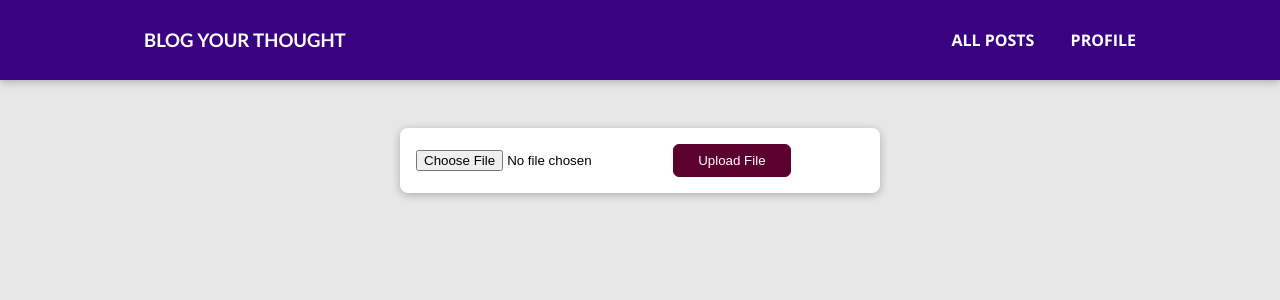
After one commit to snadi043/BLOGSAPPLICATION, a Django app: template myblogs/templates/myblogs/create-profile.html in a window 1280 px wide. The commit adds this page. Shown: the top 300 px of the page. Run offline with Django 5.2, Linux system fonts and the light colour scheme; the template is opened without the code that fills it, so the values that code supplies are empty.

Commit message:
Created a new branch 02-Django-File-Uploads from Development Branch.

```diff
--- /dev/null
+++ b/myblogs/static/myblogs/css/profile.css
@@ -0,0 +1,24 @@
+form {
+  margin: 8rem auto;
+  width: 80%;
+  max-width: 30rem;
+  border-radius: 8px;
+  background-color: white;
+  padding: 1rem;
+  box-shadow: 0 2px 8px rgba(0, 0, 0, 0.25);
+}
+
+button {
+  cursor: pointer;
+  background-color: #5c002e;
+  border: 1px solid #5c002e;
+  color: white;
+  padding: 0.5rem 1.5rem;
+  border-radius: 6px;
+}
+
+button:hover,
+button:active {
+  background-color: #830443;
+  border-color: #830443;
+}
--- /dev/null
+++ b/myblogs/templates/myblogs/create-profile.html
@@ -0,0 +1,19 @@
+{% extends "base.html" %}
+
+{% load static %}
+
+{% block pageTitle %}
+Create User Profile
+{% endblock %}
+
+{% block pageStyles %}
+<link rel="stylesheet" href="{% static 'myblogs/css/profile.css' %}"/>
+<link rel="stylesheet" href="{% static 'myblogs/css/all-posts.css' %}"/>
+{% endblock %}
+
+{% block pageContent %}
+  <form>
+    <input type="file" />
+    <button>Upload File</button>
+  </form>
+{% endblock %}
--- a/myblogs/templates/myblogs/index.html
+++ b/myblogs/templates/myblogs/index.html
@@ -10,7 +10,7 @@ In the DTL based HTML files the file has to start with "extends" tag if it is th
 
 {%  block pageStyles %}
     <link rel="stylesheet" href="{% static 'myblogs/css/index.css' %}"/>
-    <link rel="stylesheets" href="{% static 'myblogs/css/post.css'%}"/>
+    {% comment %} <link rel="stylesheets" href="{% static 'myblogs/css/post.css'%}"/> {% endcomment %}
 {% endblock %}
 
 {% comment %} The dynamic code in the DTL based HTML templates can be written within {{}} which are retrieved from the view.py files. {% endcomment %}
--- a/myblogs/urls.py
+++ b/myblogs/urls.py
@@ -7,6 +7,7 @@ from . import views
 
 urlpatterns = [
     path('', views.index, name="landing-page"),
+    path('create-profile', views.CreateUserProfile.as_view(), name="create-user-profile"),
     path('posts', views.posts, name="all-posts"),
     # slug:slug
     path('posts/<slug:slug>/', views.post_detail, name="posts-details"),
--- a/static/app.css
+++ b/static/app.css
@@ -35,6 +35,7 @@ h3 {
   text-decoration: none;
   color: white;
   font-weight: bold;
+  padding: 0 1rem;
 }
 
 #main-navigation a:hover,
--- a/templates/base.html
+++ b/templates/base.html
@@ -33,6 +33,7 @@
         <h3><a href="{% url 'landing-page' %}" >BLOG YOUR THOUGHT </a></h3>
         <nav>
             <a href="{% url 'all-posts' %}">ALL POSTS</a>
+            <a href="{% url 'create-user-profile' %}">PROFILE</a>
         </nav>
     </header>
     {% block pageContent %}
```
Also changed, not shown: myblogs/views.py (+41 -0 lines).
